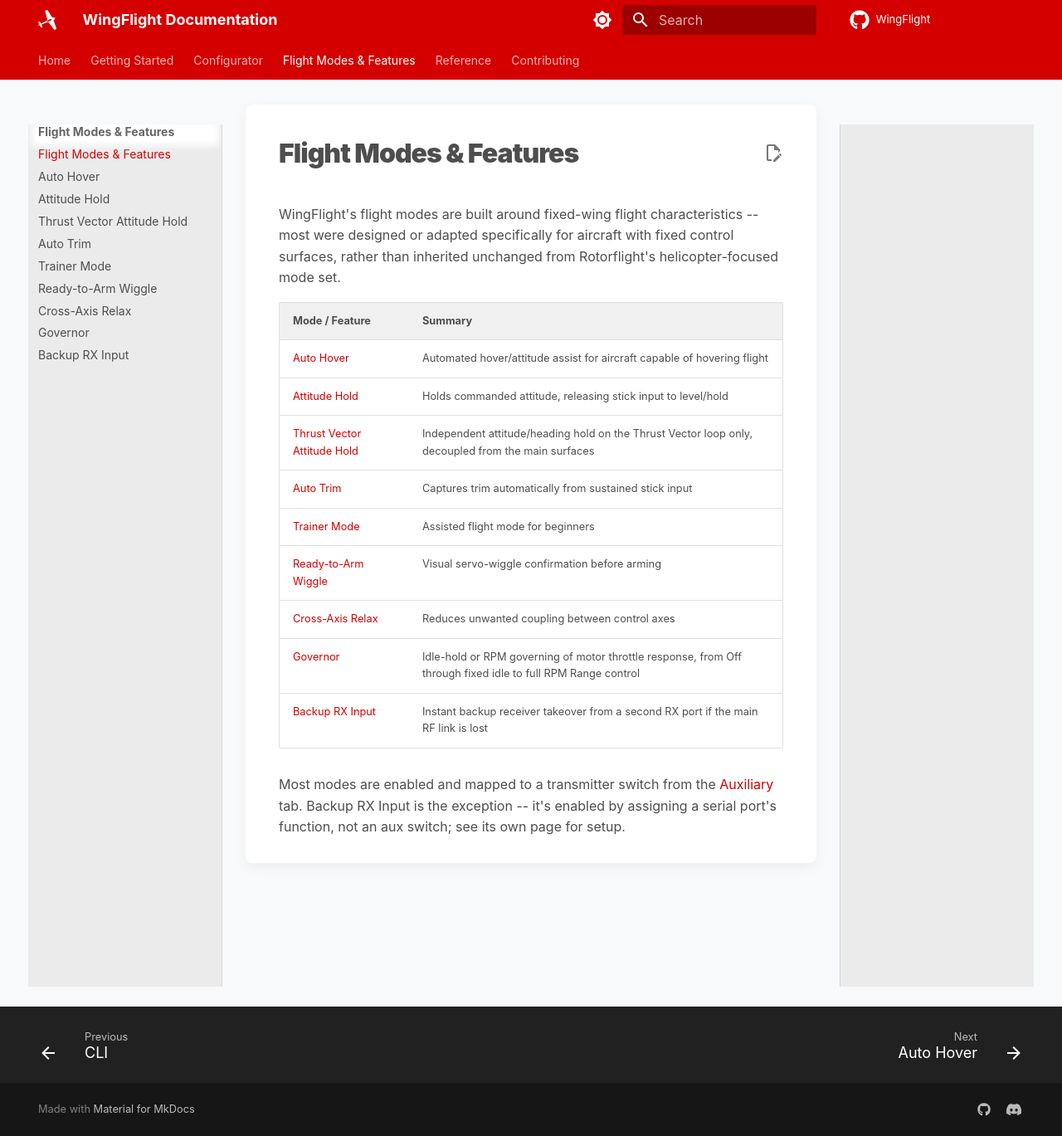
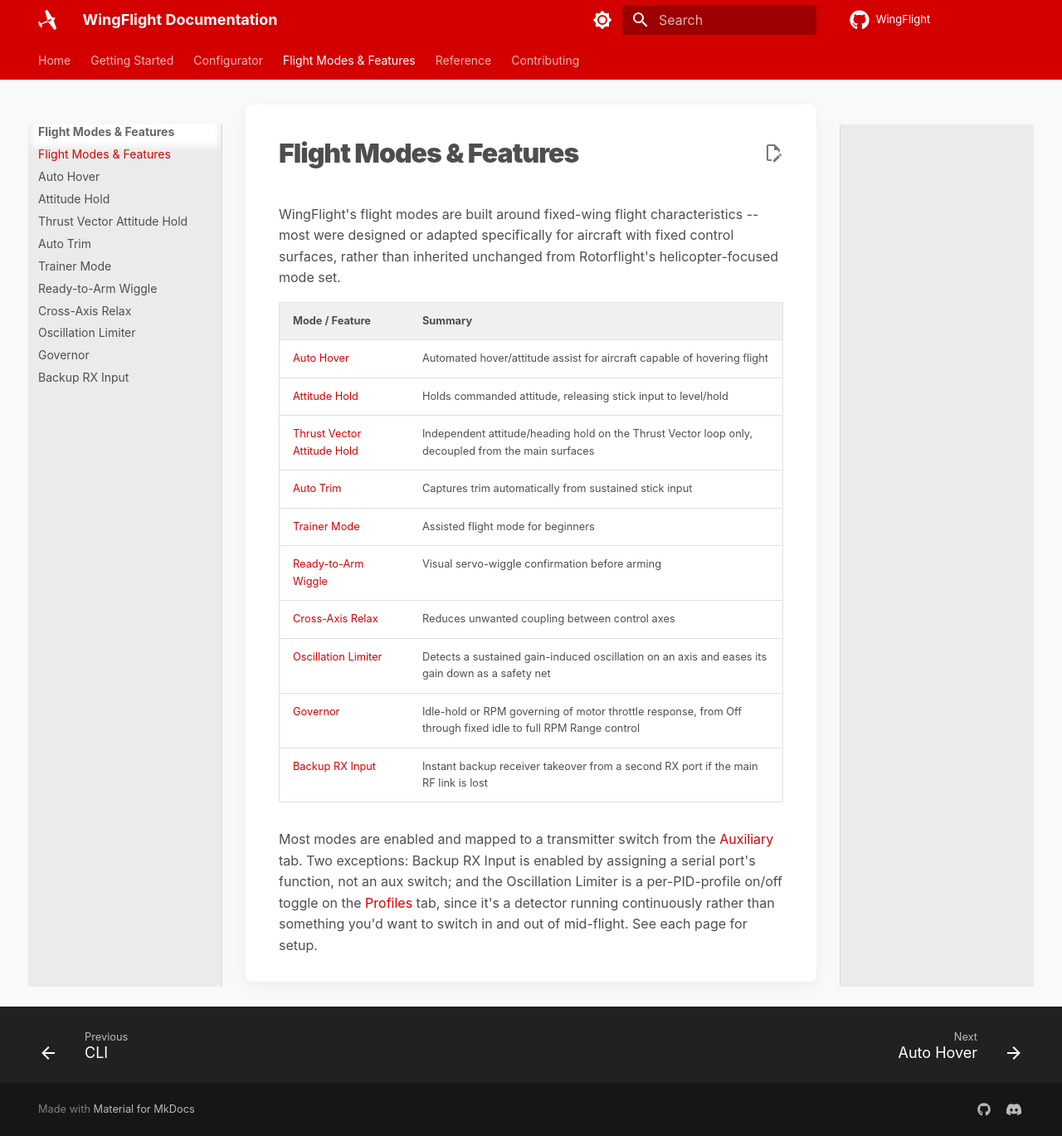
Before and after one commit to WingFlight/wingflight-docs, an MkDocs documentation site: the page built from docs/flight-modes/index.md, in a window 1280 px wide and 1369 px high. Shown: the whole window at 83% size. Built offline with MkDocs 1.6.1 and Material for MkDocs 9.7.7, drawn with Linux system fonts in a browser that asks for light colours.

Commit message:
docs: add Oscillation Limiter flight-modes page
Documents the new firmware feature (wingflight-firmware#40): what it
detects, the one-way ratchet behavior (never eases back up mid-flight,
cuts harder each time it recurs, only a new arm restores authority),
that it's a safety net rather than a tuning tool, and the tunables
exposed on the Profiles tab (wingflight-configurator#67). Also notes
the Ethos Lua Suite's telemetry sensor + spoken alert
(wingflight-lua-ethos-suite#41) for knowing it's engaged in flight.

Mirrors cross-axis-relax.md's style/depth -- both are PID-profile
behavior modifiers documented as their own flight-modes page rather
than folded into profiles.md, matching this site's existing
convention (profiles.md covers PID Gains/Master Gain philosophy only;
individual advanced settings each get their own page).

Adds the page to mkdocs.yml nav and the flight-modes index table, and
updates that index's closing note -- oscillation limiter is a second
exception (alongside Backup RX Input) to "every mode is an Auxiliary
switch", since it's a per-profile toggle on the Profiles tab instead.

Note: this repo had 33 files with pre-existing uncommitted (pure
reformatting, insertions==deletions) changes at the start of this
work; they were stashed before branching and are not part of this
commit.

Co-Authored-By: Claude Sonnet 5 <noreply@anthropic.com>

```diff
--- a/docs/flight-modes/index.md
+++ b/docs/flight-modes/index.md
@@ -14,10 +14,14 @@ helicopter-focused mode set.
 | [Trainer Mode](trainer.md) | Assisted flight mode for beginners |
 | [Ready-to-Arm Wiggle](ready-to-arm-wiggle.md) | Visual servo-wiggle confirmation before arming |
 | [Cross-Axis Relax](cross-axis-relax.md) | Reduces unwanted coupling between control axes |
+| [Oscillation Limiter](oscillation-limiter.md) | Detects a sustained gain-induced oscillation on an axis and eases its gain down as a safety net |
 | [Governor](governor.md) | Idle-hold or RPM governing of motor throttle response, from Off through fixed idle to full RPM Range control |
 | [Backup RX Input](backup-rx-input.md) | Instant backup receiver takeover from a second RX port if the main RF link is lost |
 
 Most modes are enabled and mapped to a transmitter switch from the
-[Auxiliary](../configurator/tabs/auxiliary.md) tab. Backup RX Input
-is the exception -- it's enabled by assigning a serial port's
-function, not an aux switch; see its own page for setup.
+[Auxiliary](../configurator/tabs/auxiliary.md) tab. Two exceptions: Backup
+RX Input is enabled by assigning a serial port's function, not an aux
+switch; and the Oscillation Limiter is a per-PID-profile on/off toggle on
+the [Profiles](../configurator/tabs/profiles.md) tab, since it's a
+detector running continuously rather than something you'd want to switch
+in and out of mid-flight. See each page for setup.
--- a/mkdocs.yml
+++ b/mkdocs.yml
@@ -105,6 +105,7 @@ nav:
       - Trainer Mode: flight-modes/trainer.md
       - Ready-to-Arm Wiggle: flight-modes/ready-to-arm-wiggle.md
       - Cross-Axis Relax: flight-modes/cross-axis-relax.md
+      - Oscillation Limiter: flight-modes/oscillation-limiter.md
       - Governor: flight-modes/governor.md
       - Backup RX Input: flight-modes/backup-rx-input.md
   - Reference:
```
Also changed, not shown: docs/flight-modes/oscillation-limiter.md (added, +62 -0 lines).
